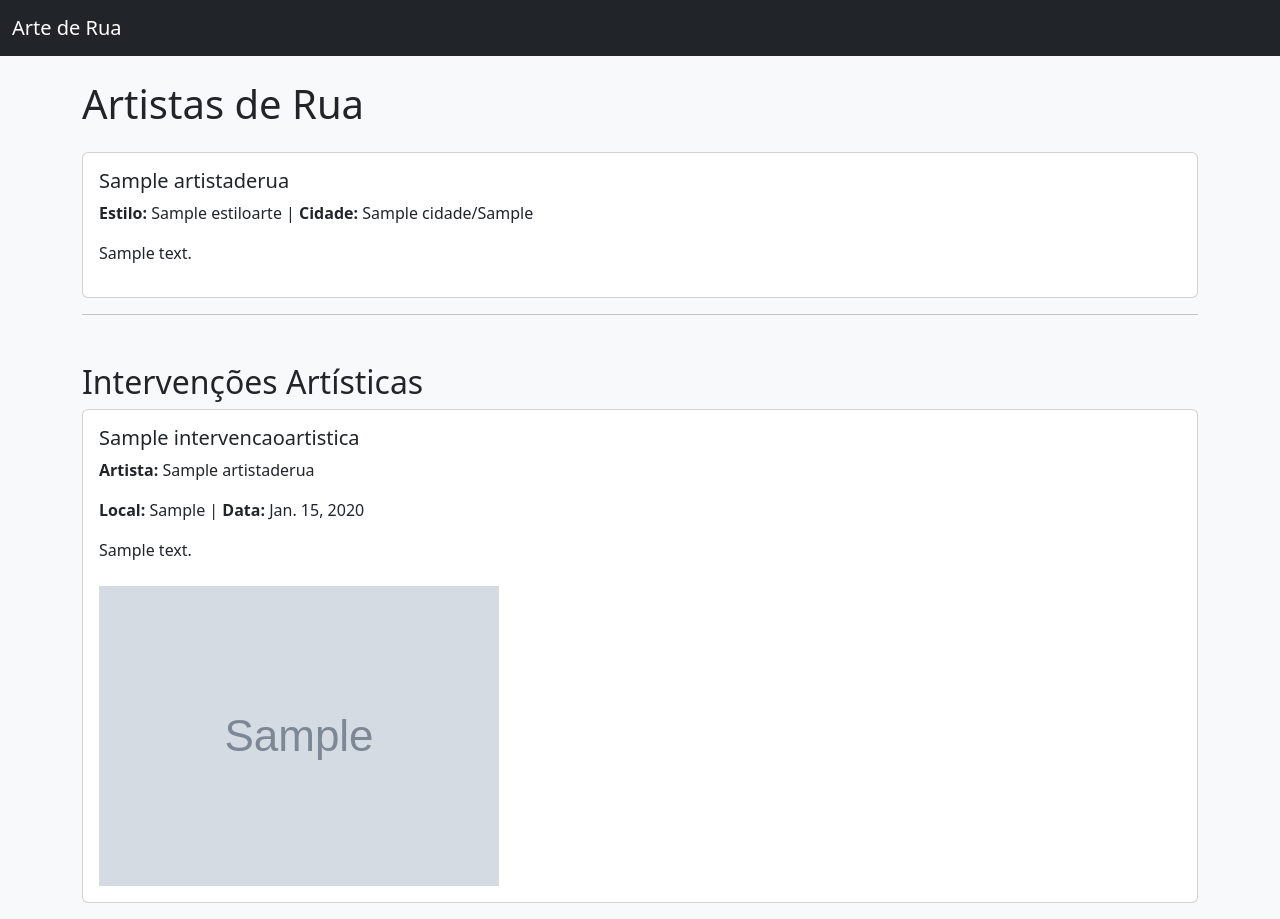
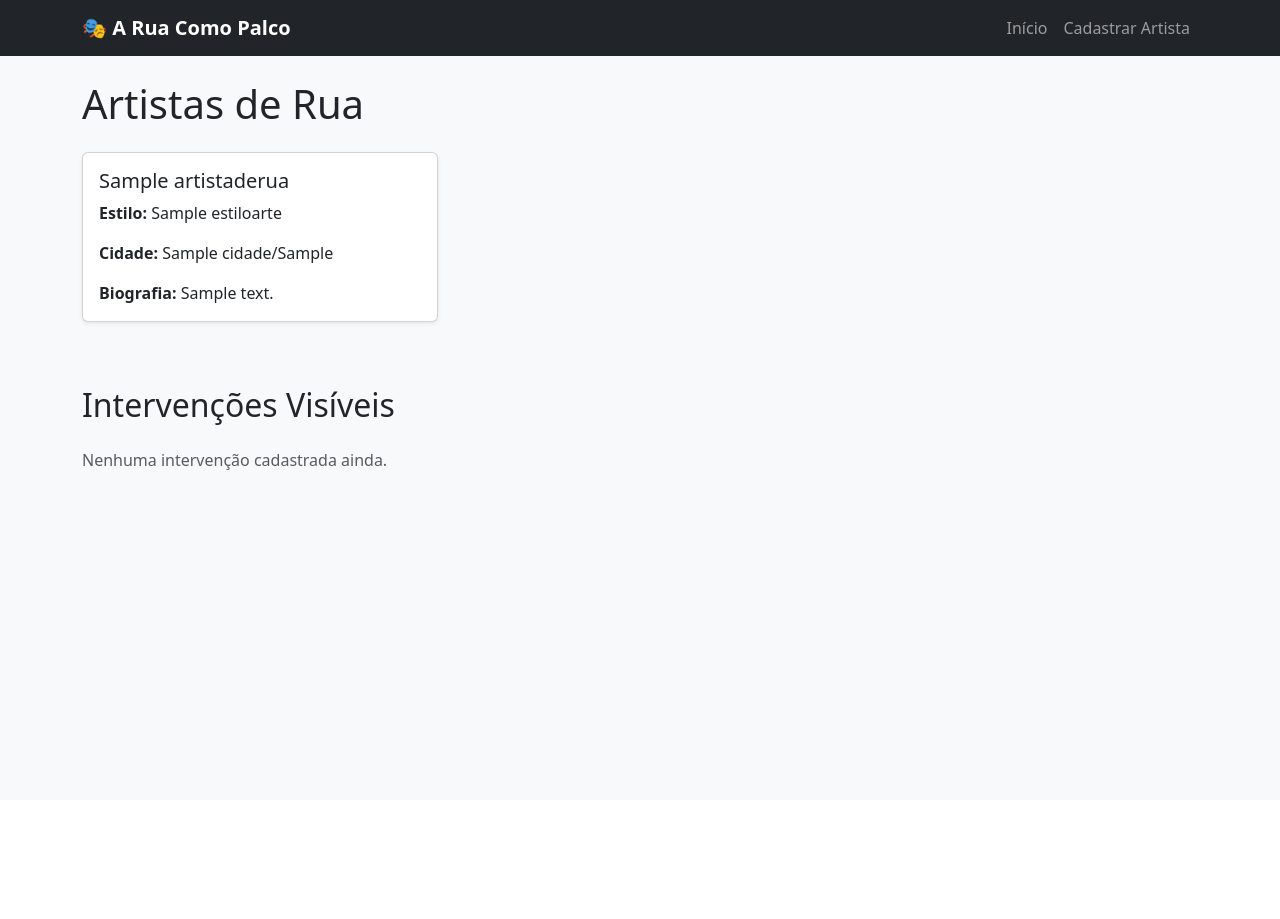
Before and after one commit to TH-7-NJ/projeto, a Django app: page / in a window 1280 px wide. After the commit the page ends 470 px from the top, so only its background shows below. Run offline with Django 5.2, Linux system fonts and the light colour scheme; tables that the repository leaves empty hold one stand-in row (values such as "Sample post"); grey boxes marked "Sample" are stand-in pictures; parts of the project's set-up code (start-up, migrations or seed data) failed here and were passed over.

Commit message:
Add files via upload

```diff
--- a/biblioteca_projeto/biblioteca/models.py
+++ b/biblioteca_projeto/biblioteca/models.py
@@ -33,5 +33,14 @@ class IntervencaoArtistica(models.Model):
     imagem = models.URLField(blank=True, help_text="Link para imagem da intervenção")
     visivel = models.BooleanField(default=True)
 
+
+class Intervencao(models.Model):
+    titulo = models.CharField(max_length=100)
+    descricao = models.TextField()
+    data = models.DateField()
+    artista = models.ForeignKey('ArtistaDeRua', on_delete=models.CASCADE)
+
     def __str__(self):
         return self.titulo
+    def __str__(self):
+        return self.titulo
--- a/biblioteca_projeto/biblioteca/templates/biblioteca/base.html
+++ b/biblioteca_projeto/biblioteca/templates/biblioteca/base.html
@@ -2,21 +2,41 @@
 <html lang="pt-br">
 <head>
     <meta charset="UTF-8">
-    <title>{% block title %}Arte de Rua{% endblock %}</title>
+    <title>{% block title %}A Rua Como Palco{% endblock %}</title>
+    <meta name="viewport" content="width=device-width, initial-scale=1">
+
+    <!-- Bootstrap CDN -->
     <link href="https://cdn.jsdelivr.net/npm/bootstrap@5.3.0/dist/css/bootstrap.min.css" rel="stylesheet">
+
+    <style>
+        body {
+            background-color: #f8f9fa;
+        }
+        .navbar-brand {
+            font-weight: bold;
+        }
+    </style>
 </head>
-<body class="bg-light">
+<body>
+    <!-- Barra de navegação -->
+    <nav class="navbar navbar-expand-lg navbar-dark bg-dark mb-4">
+        <div class="container">
+            <a class="navbar-brand" href="{% url 'index' %}">🎭 A Rua Como Palco</a>
+            <div class="collapse navbar-collapse">
+                <ul class="navbar-nav ms-auto">
+                    <li class="nav-item"><a class="nav-link" href="{% url 'index' %}">Início</a></li>
+                    <li class="nav-item"><a class="nav-link" href="{% url 'cadastrar_artista' %}">Cadastrar Artista</a></li>
+                </ul>
+            </div>
+        </div>
+    </nav>
 
-<nav class="navbar navbar-expand-lg navbar-dark bg-dark">
-  <div class="container-fluid">
-    <a class="navbar-brand" href="/">Arte de Rua</a>
-  </div>
-</nav>
+    <!-- Conteúdo -->
+    <div class="container">
+        {% block content %}{% endblock %}
+    </div>
 
-<div class="container mt-4">
-    {% block content %}
-    {% endblock %}
-</div>
-
+    <!-- Bootstrap JS -->
+    <script src="https://cdn.jsdelivr.net/npm/bootstrap@5.3.0/dist/js/bootstrap.bundle.min.js"></script>
 </body>
 </html>
--- a/biblioteca_projeto/biblioteca/templates/biblioteca/index.html
+++ b/biblioteca_projeto/biblioteca/templates/biblioteca/index.html
@@ -1,39 +1,43 @@
 {% extends 'biblioteca/base.html' %}
 
-{% block title %}Início - Arte de Rua{% endblock %}
+{% block title %}Início{% endblock %}
 
 {% block content %}
     <h1 class="mb-4">Artistas de Rua</h1>
-
+    <div class="row">
         {% for artista in artistas %}
-  <div class="card mb-3">
+        <div class="col-md-4">
+            <div class="card mb-3 shadow-sm">
                 <div class="card-body">
                     <h5 class="card-title">{{ artista.nome }}</h5>
-      <p class="card-text"><strong>Estilo:</strong> {{ artista.estilo }} | <strong>Cidade:</strong> {{ artista.cidade }}</p>
-      <p>{{ artista.biografia }}</p>
+                    <p class="card-text"><strong>Estilo:</strong> {{ artista.estilo.nome }}</p>
+                    <p class="card-text"><strong>Cidade:</strong> {{ artista.cidade }}</p>
+                    <p class="card-text"><strong>Biografia:</strong> {{ artista.biografia|truncatechars:100 }}</p>
+                </div>
             </div>
         </div>
         {% empty %}
-  <p>Nenhum artista cadastrado.</p>
+        <p class="text-muted">Nenhum artista cadastrado ainda.</p>
         {% endfor %}
+    </div>
 
-<hr>
-
-<h2 class="mt-5">Intervenções Artísticas</h2>
-
+    <h2 class="mt-5 mb-4">Intervenções Visíveis</h2>
+    <div class="row">
         {% for obra in obras %}
-  <div class="card mb-3">
+        <div class="col-md-6">
+            <div class="card mb-4 shadow-sm">
+                {% if obra.imagem %}
+                <img src="{{ obra.imagem.url }}" class="card-img-top" alt="{{ obra.titulo }}">
+                {% endif %}
                 <div class="card-body">
                     <h5 class="card-title">{{ obra.titulo }}</h5>
-      <p><strong>Artista:</strong> {{ obra.artista }}</p>
-      <p><strong>Local:</strong> {{ obra.local }} | <strong>Data:</strong> {{ obra.data }}</p>
-      <p>{{ obra.descricao }}</p>
-      {% if obra.imagem %}
-        <img src="{{ obra.imagem }}" class="img-fluid mt-2" style="max-height: 300px;">
-      {% endif %}
+                    <p class="card-text">{{ obra.descricao }}</p>
+                    <p class="card-text"><strong>Local:</strong> {{ obra.local }} - {{ obra.data }}</p>
+                </div>
             </div>
         </div>
         {% empty %}
-  <p>Nenhuma intervenção cadastrada.</p>
+        <p class="text-muted">Nenhuma intervenção cadastrada ainda.</p>
         {% endfor %}
+    </div>
 {% endblock %}
--- a/biblioteca_projeto/biblioteca/urls.py
+++ b/biblioteca_projeto/biblioteca/urls.py
@@ -1,7 +1,7 @@
 from django.urls import path
-from .views import index, cadastrar_artista
+from . import views
 
 urlpatterns = [
-    path('', index, name='index'),
-    path('cadastrar/', cadastrar_artista, name='cadastrar_artista'),
+    path('', views.index, name='index'),
+    path('cadastrar/', views.cadastrar_artista, name='cadastrar_artista'),
 ]
--- a/biblioteca_projeto/biblioteca/views.py
+++ b/biblioteca_projeto/biblioteca/views.py
@@ -1,11 +1,16 @@
 from django.shortcuts import render, redirect
-from .models import ArtistaDeRua, IntervencaoArtistica
+from .models import ArtistaDeRua  # Se você tiver o modelo Intervencao, adicione depois
 from .forms import ArtistaForm
 
 def index(request):
     artistas = ArtistaDeRua.objects.all()
-    obras = IntervencaoArtistica.objects.filter(visivel=True)
-    return render(request, 'biblioteca/index.html', {'artistas': artistas, 'obras': obras})
+    # Se você tiver Intervencao, descomente a linha abaixo
+    # obras = Intervencao.objects.all()
+
+    return render(request, 'biblioteca/index.html', {
+        'artistas': artistas,
+        # 'obras': obras
+    })
 
 def cadastrar_artista(request):
     if request.method == 'POST':
@@ -16,4 +21,6 @@ def cadastrar_artista(request):
     else:
         form = ArtistaForm()
 
-    return render(request, 'biblioteca/cadastrar.html', {'form': form})
+    return render(request, 'biblioteca/cadastrar_artista.html', {
+        'form': form
+    })
--- a/biblioteca_projeto/config/urls.py
+++ b/biblioteca_projeto/config/urls.py
@@ -1,7 +1,10 @@
 from django.contrib import admin
 from django.urls import path, include
+from django.contrib.auth import views as auth_views
 
 urlpatterns = [
     path('admin/', admin.site.urls),
-    path('', include('biblioteca.urls')),
+    path('', include('biblioteca.urls')),  # inclui as rotas do seu app
+    path('login/', auth_views.LoginView.as_view(template_name='login.html'), name='login'),
+    path('logout/', auth_views.LogoutView.as_view(next_page='index'), name='logout'),
 ]
```
Also changed, not shown: biblioteca_projeto/biblioteca/templates/biblioteca/cadastrar.html (+8 -10 lines), biblioteca_projeto/biblioteca/migrations/0001_initial.py, biblioteca_projeto/biblioteca/migrations/0002_intervencao.py (added), biblioteca_projeto/db.sqlite3. Lines whose indentation alone changed are shown as unchanged.
